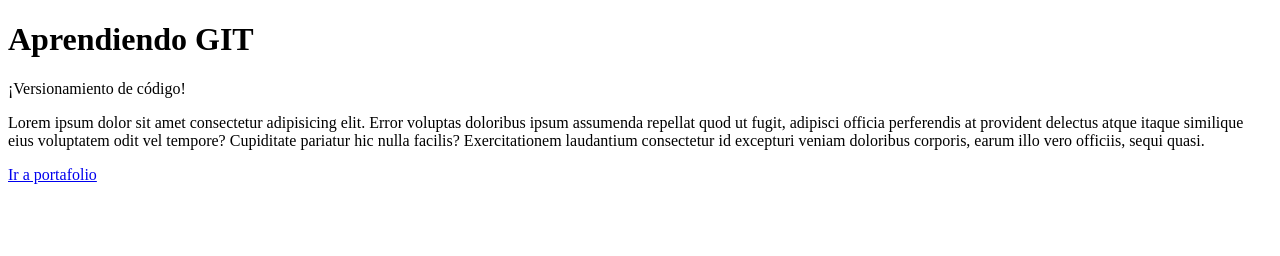
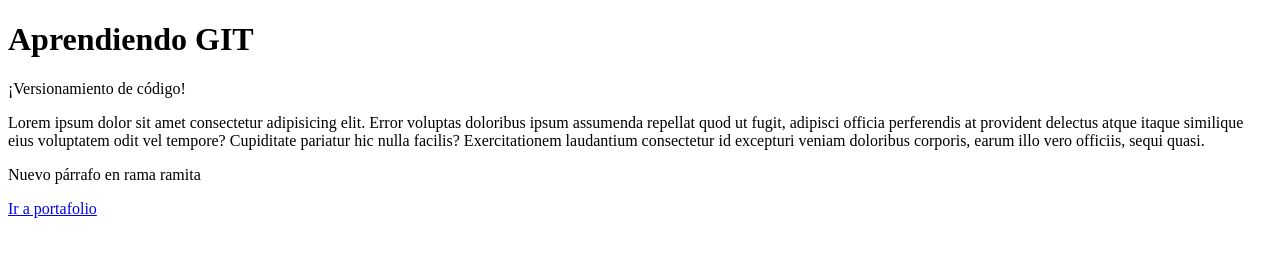
Before and after one commit to disastercode-c/tutoria, a plain HTML site: page index.html in a window 1280 px wide. Drawn offline with Linux system fonts and the light colour scheme.

Commit message:
agregue parrafo a index

```diff
--- a/index.html
+++ b/index.html
@@ -18,6 +18,7 @@
       laudantium consectetur id excepturi veniam doloribus corporis, earum illo
       vero officiis, sequi quasi.
     </p>
+    <p>Nuevo párrafo en rama ramita</p>
     <a href="./portafolio.html">Ir a portafolio</a>
   </body>
 </html>
```
